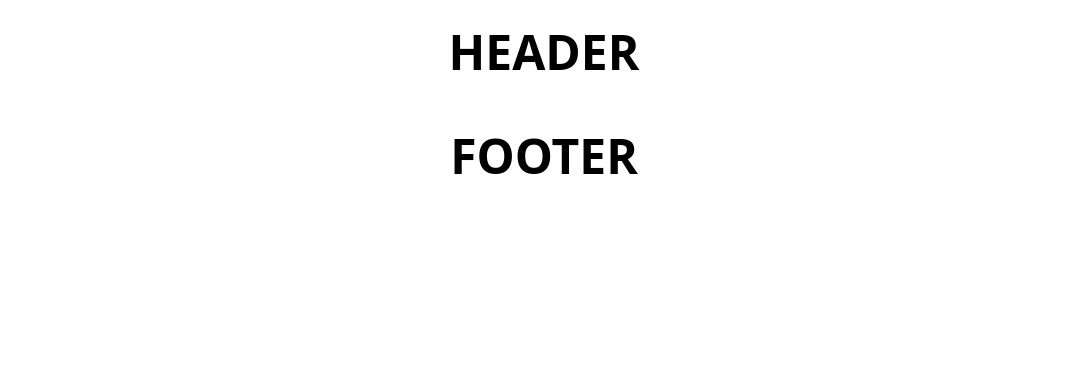
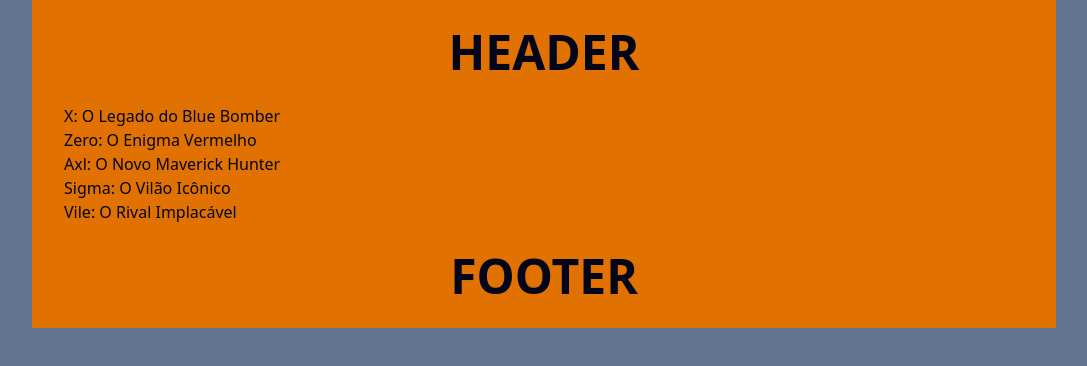
Before and after one commit to drkmatheus/myblog, a Next.js app: page / in a window 1280 px wide. Shown: the top 366 px of the page, without its empty margins (96-1183 px from the left). Built offline with nearby package versions, Linux system fonts and the light colour scheme.

Commit message:
Componente container feito e implementado

```diff
--- a/src/app/page.tsx
+++ b/src/app/page.tsx
@@ -1,10 +1,11 @@
+import { Container } from "@/components/Container";
 import { MyLoader } from "@/components/MyLoader";
 import { PostListing } from "@/components/PostsListing";
 import { Suspense } from "react";
 
 export default async function Home() {
   return (
-    <div>
+    <Container>
       <header>
         <h1 className="text-5xl font-bold text-center py-7">HEADER</h1>
       </header>
@@ -14,6 +15,6 @@
       <footer>
         <p className="text-5xl font-bold text-center py-7">FOOTER</p>
       </footer>
-    </div>
+    </Container>
   );
 }
--- /dev/null
+++ b/src/components/Container/index.tsx
@@ -0,0 +1,15 @@
+import React from "react";
+
+type ContainerProps = {
+  children: React.ReactNode;
+};
+
+export function Container({ children }: ContainerProps) {
+  return (
+    <div className="text-slate-950 bg-slate-500 min-h-screen">
+      <div className="bg-amber-600 max-w-screen-lg mx-auto px-8">
+        {children}
+      </div>
+    </div>
+  );
+}
--- a/src/components/Header/index.tsx
+++ b/src/components/Header/index.tsx
@@ -2,7 +2,6 @@
 import clsx from "clsx";
 
 export function Header() {
-  console.log("Hello de index.tsx");
   return (
     <h1
       className={clsx(
--- a/src/repositories/post/json-post-repository.ts
+++ b/src/repositories/post/json-post-repository.ts
@@ -17,7 +17,7 @@
   "posts.json"
 );
 
-const SIMULATING_LAG = 10000;
+const SIMULATING_LAG = 3000;
 
 export class JsonPostRepository implements PostRepository {
   private async simulateLag() {
```
